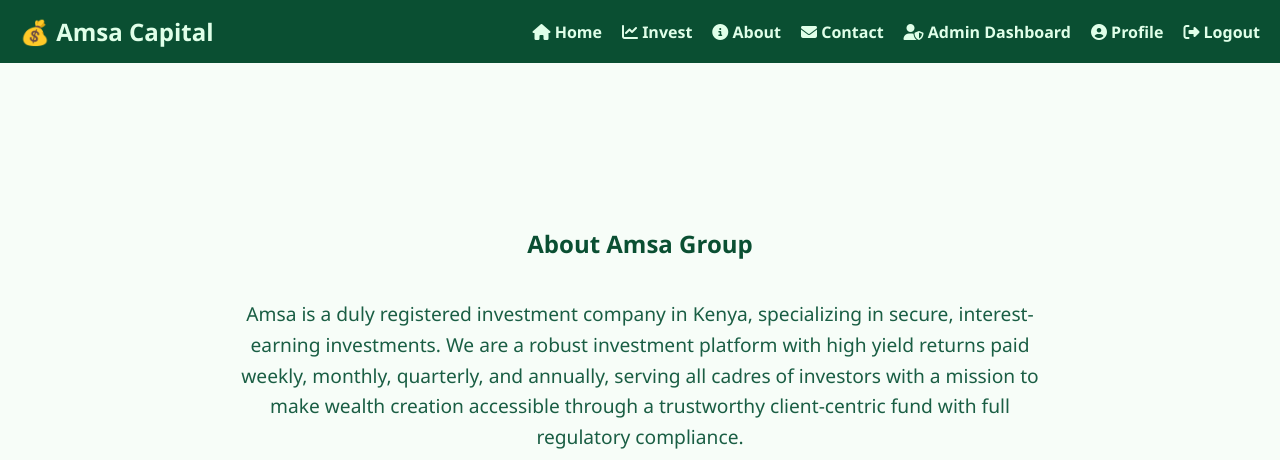
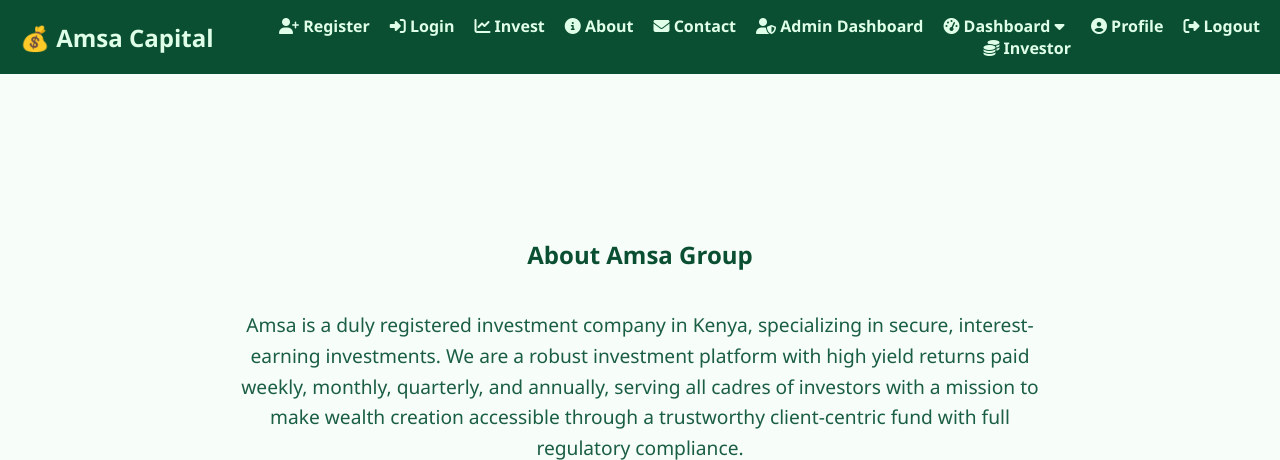
Before and after one commit to 1234manucho/amsa-flask, a Flask app: page /about in a window 1280 px wide. Shown: the top 460 px of the page. Run offline with Flask 3, Linux system fonts and the light colour scheme; the visitor is signed in with stand-in values (Sample User, id 1); some libraries are stand-ins or nearby versions.

Commit message:
Update base.html

```diff
--- a/app/templates/base.html
+++ b/app/templates/base.html
@@ -15,40 +15,62 @@
 
 
 <!-- Navbar -->
-<!-- Navbar -->
+
 <header>
+
   <nav class="navbar">
+
     <div class="logo">💰 <strong>Amsa</strong> Capital</div>
+
     <ul class="nav-links">
-      <li><a href="/"><i class="fa fa-home"></i> Home</a></li>
-      <li><a href="/invest"><i class="fa fa-chart-line"></i> Invest</a></li>
-      <li><a href="/about"><i class="fa fa-info-circle"></i> About</a></li>
-      <li><a href="/contact"><i class="fa fa-envelope"></i> Contact</a></li>
+
+     <li><a href="/register"><i class="fa fa-user-plus"></i> Register</a></li>
+
+          <li><a href="/login"><i class="fa fa-sign-in-alt"></i> Login</a></li>
+
+          <li><a href="/invest"><i class="fa fa-chart-line"></i> Invest</a></li>
+
+          <li><a href="/about"><i class="fa fa-info-circle"></i> About</a></li>
+
+          <li><a href="/contact"><i class="fa fa-envelope"></i> Contact</a></li>
+
 
       {% if session.get('user_id') %}
+
         {% if session.get('role') == 'admin' %}
-          <li><a href="/admin/dashboard"><i class="fa fa-user-shield"></i> Admin Dashboard</a></li>
-          <li><a href="/profile"><i class="fa fa-user-circle"></i> Profile</a></li>
-          <li><a href="/logout"><i class="fa fa-sign-out-alt"></i> Logout</a></li>
-        {% elif session.get('role') == 'investor' %}
-          <li class="dropdown">
-            <a href="#"><i class="fa fa-tachometer-alt"></i> Dashboard <i class="fa fa-caret-down"></i></a>
-            <ul class="dropdown-menu">
-              <li><a href="/dashboard/investor"><i class="fa fa-coins"></i> Investor Dashboard</a></li>
-              <li><a href="/invest"><i class="fa fa-chart-line"></i> Invest</a></li>
-              <li><a href="/profile"><i class="fa fa-user-circle"></i> Profile</a></li>
-              <li><a href="/logout"><i class="fa fa-sign-out-alt"></i> Logout</a></li>
-            </ul>
-          </li>
+
+        <li><a href="/admin/dashboard"><i class="fa fa-user-shield"></i> Admin Dashboard</a></li>
+
         {% endif %}
+
+        <li class="dropdown">
+
+          <a href="#"><i class="fa fa-tachometer-alt"></i> Dashboard <i class="fa fa-caret-down"></i></a>
+
+          <ul class="dropdown-menu">
+
+            <li><a href="/dashboard/investor"><i class="fa fa-coins"></i> Investor</a></li>
+          </ul>
+
+        </li>
+
+        <li><a href="/profile"><i class="fa fa-user-circle"></i> Profile</a></li>
+
+        <li><a href="/logout"><i class="fa fa-sign-out-alt"></i> Logout</a></li>
+
       {% else %}
+
+        <li><a href="/login"><i class="fa fa-sign-in-alt"></i> Login</a></li>
+
         <li><a href="/register"><i class="fa fa-user-plus"></i> Register</a></li>
-        <li><a href="/login"><i class="fa fa-sign-in-alt"></i> Login</a></li>
+
       {% endif %}
+
     </ul>
+
   </nav>
+
 </header>
-
 <!-- Page Content -->
 <main>
   {% block content %}{% endblock %}
```
